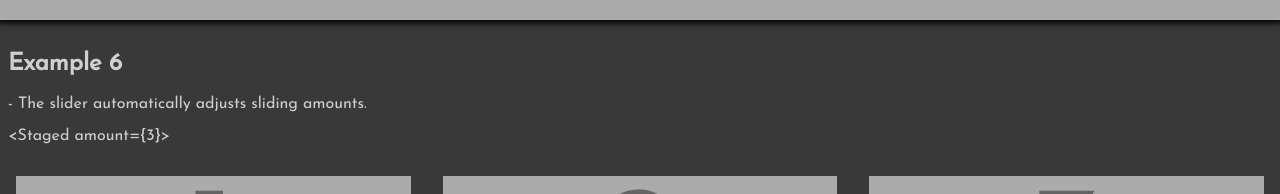
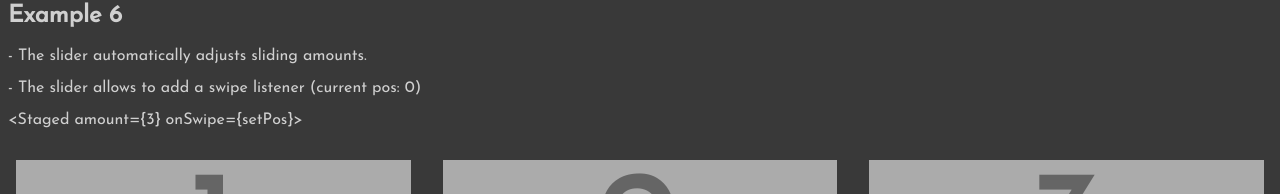
Before and after one commit to vikingair/react-staged, a React (Create React App) app: page / in a window 1280 px wide. Shown: the part 2996-3190 px from the top of the page. Built offline with nearby package versions, Linux system fonts and the light colour scheme.

Commit message:
Add swipe listener

```diff
--- a/package.json
+++ b/package.json
@@ -1,6 +1,6 @@
 {
   "name": "react-staged",
-  "version": "0.6.0",
+  "version": "0.7.0",
   "description": "Horizontal slider component",
   "main": "dist/cjs/index.js",
   "module": "dist/esm/index.js",
--- a/src/Example4.tsx
+++ b/src/Example4.tsx
@@ -11,9 +11,8 @@ export const Example4: React.FC = () => (
             <p>{`<InfinityStaged animation="cubic-bezier(.19,.91,.24,.87)">`}</p>
         </div>
         <InfinityStaged animation="cubic-bezier(.19,.91,.24,.87)">
-            {articles.slice(0, 2).map((a, i) => (
-                <Img article={a} key={i} />
-            ))}
+            <Img article={articles[0]} />
+            <Img article={articles[1]} />
         </InfinityStaged>
     </div>
 );
--- a/src/Example6.tsx
+++ b/src/Example6.tsx
@@ -1,17 +1,20 @@
-import React from 'react';
+import React, { useState } from 'react';
 import { Staged } from './staged';
 
 const nums = new Array(7).fill(null).map((_, i) => i + 1);
 
 export const Example6: React.FC = () => {
+    const [pos, setPos] = useState(0);
+
     return (
         <div className="example-6">
             <div className="description">
                 <h2>Example 6</h2>
                 <p>- The slider automatically adjusts sliding amounts.</p>
-                <p>{`<Staged amount={3}>`}</p>
+                <p>- The slider allows to add a swipe listener (current&nbsp;pos:&nbsp;{pos})</p>
+                <p>{`<Staged amount={3} onSwipe={setPos}>`}</p>
             </div>
-            <Staged amount={3}>
+            <Staged amount={3} onSwipe={setPos}>
                 {nums.map(n => (
                     <div className="huge-num-container" key={n}>
                         <div className="huge-num">{n}</div>
--- a/src/assets/main.scss
+++ b/src/assets/main.scss
@@ -9,7 +9,7 @@ body {
 }
 
 .App {
-  padding: 3em 0;
+  padding-bottom: 1em;
   position: relative;
 
   img {
--- a/src/staged/InfinityStaged.tsx
+++ b/src/staged/InfinityStaged.tsx
@@ -5,6 +5,7 @@ import { StagedDraggable } from './StagedDraggable';
 import { useAutoSlide } from './useAutoSlide';
 import { useInfinitySlides } from './useInfinitySlides';
 import { useInfinityPaging } from './useInfinityPaging';
+import { useSwipeListener } from './useSwipeListener';
 
 type InfinityStagedProps = {
     children: ReactNode[];
@@ -13,6 +14,7 @@ type InfinityStagedProps = {
     autoSlide?: number;
     noDrag?: boolean;
     animation?: SlideAnimation;
+    onSwipe?: (index: number) => void;
 };
 
 export const InfinityStaged: React.FC<InfinityStagedProps> = ({
@@ -22,12 +24,14 @@ export const InfinityStaged: React.FC<InfinityStagedProps> = ({
     autoSlide,
     noDrag,
     animation,
+    onSwipe,
 }) => {
     const ref = useRef<HTMLDivElement | null>(null);
     const stagedRef = useRef<HTMLDivElement | null>(null);
     useArrangeAfterResize(ref);
     useInitCssVars(ref, amount, animation);
     const [{ pos, paged }, prev, next] = useInfinityPaging(ref, children.length, amount, animation === 'none');
+    useSwipeListener(pos, onSwipe);
     const autoSlider = useAutoSlide(next, autoSlide);
     const slides = useInfinitySlides(children, amount, pos, paged);
 
--- a/src/staged/Staged.tsx
+++ b/src/staged/Staged.tsx
@@ -4,6 +4,7 @@ import { usePaging } from './usePaging';
 import { useInitCssVars, SlideAnimation } from './css-vars';
 import { StagedDraggable } from './StagedDraggable';
 import { useSlides } from './useSlides';
+import { useSwipeListener } from './useSwipeListener';
 
 type StagedProps = {
     children: ReactNode[];
@@ -11,14 +12,16 @@ type StagedProps = {
     hideArrows?: boolean;
     noDrag?: boolean;
     animation?: SlideAnimation;
+    onSwipe?: (index: number) => void;
 };
 
-export const Staged: React.FC<StagedProps> = ({ children, amount = 1, hideArrows, noDrag, animation }) => {
+export const Staged: React.FC<StagedProps> = ({ children, amount = 1, hideArrows, noDrag, animation, onSwipe }) => {
     const ref = useRef<HTMLDivElement | null>(null);
     const stagedRef = useRef<HTMLDivElement | null>(null);
     useArrangeAfterResize(ref);
     useInitCssVars(ref, amount, animation);
     const [pos, prev, next, isLeft, isRight] = usePaging(ref, children.length, amount, animation === 'none');
+    useSwipeListener(pos, onSwipe);
     const slides = useSlides(children, amount, pos);
 
     return (
--- /dev/null
+++ b/src/staged/useSwipeListener.ts
@@ -0,0 +1,14 @@
+import { useEffect, useRef } from 'react';
+
+export const useSwipeListener = (pos: number, onSwipe?: (pos: number) => void) => {
+    const ref = useRef(onSwipe);
+    ref.current = onSwipe;
+    const lastPos = useRef(pos);
+
+    useEffect(() => {
+        if (pos !== lastPos.current) {
+            lastPos.current = pos;
+            ref.current && ref.current(pos);
+        }
+    }, [pos]);
+};
```
Also changed, not shown: 1 other file (tests, documents, lock files or other folders).
